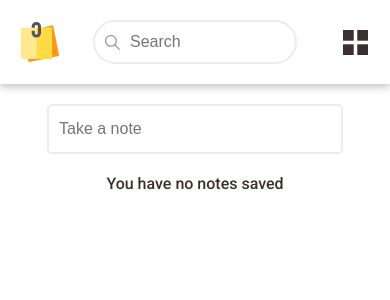
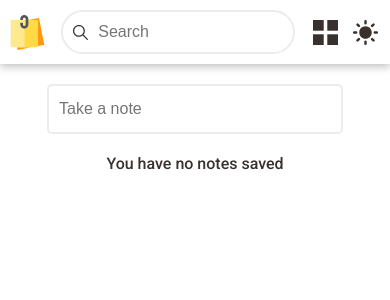
Before and after one commit to anna-rudas/notelux, a React (Vite) app: page / in a window 390 px wide. Shown: the top 300 px of the page. Built offline with nearby package versions, Linux system fonts and the light colour scheme.

Commit message:
add light and dark theme

```diff
--- a/src/App.js
+++ b/src/App.js
@@ -27,7 +27,10 @@ function App() {
   const [isEditing, setIsEditing] = useState(false);
   const [editNote, setEditNote] = useState(emptyNote);
   const [search, setSearch] = useState("");
-  const [bgColor, setBgColor] = useState("default");
+  const [theme, setTheme] = useState("light");
+  const [bgColor, setBgColor] = useState(
+    theme === "light" ? "default" : "yellow"
+  );
   const [isGrid, setIsGrid] = useState(true);
 
   const handleEdit = (event, id) => {
@@ -42,13 +45,19 @@ function App() {
     saveNotes(notes);
   }, [notes]);
 
+  useEffect(() => {
+    setBgColor(theme === "light" ? "default" : "yellow");
+  }, [theme]);
+
   return (
-    <div className="wrapper">
+    <div className="wrapper" data-theme={theme}>
       <Header
         search={search}
         setSearch={setSearch}
         isGrid={isGrid}
         setIsGrid={setIsGrid}
+        theme={theme}
+        setTheme={setTheme}
       />
       <AddNote
         isOpen={isOpen}
@@ -59,6 +68,7 @@ function App() {
         setNote={setNote}
         bgColor={bgColor}
         setBgColor={setBgColor}
+        theme={theme}
       />
       <Notes
         notes={notes}
@@ -76,6 +86,7 @@ function App() {
           setIsEditing={setIsEditing}
           bgColor={bgColor}
           setBgColor={setBgColor}
+          theme={theme}
         />
       )}
     </div>
--- a/src/components/AddNote/AddNote.js
+++ b/src/components/AddNote/AddNote.js
@@ -14,6 +14,7 @@ function AddNote({
   setNote,
   bgColor,
   setBgColor,
+  theme,
 }) {
   const handleSubmit = () => {
     setNotes([
@@ -22,13 +23,13 @@ function AddNote({
     ]);
     setNote(emptyNote);
     setIsOpen(false);
-    setBgColor("default");
+    setBgColor(theme === "light" ? "default" : "yellow");
   };
 
   const handleCancel = () => {
     setNote(emptyNote);
     setIsOpen(false);
-    setBgColor("default");
+    setBgColor(theme === "light" ? "default" : "yellow");
   };
 
   const setAddNoteValue = (field, value) => {
--- a/src/components/AddNote/AddNote.module.css
+++ b/src/components/AddNote/AddNote.module.css
@@ -11,10 +11,11 @@
   border: 2px solid var(--border);
   font-size: 1rem;
   font-weight: 500;
-  color: var(--text-primary);
+  color: var(--text-secondary);
   padding: var(--padding);
   margin: var(--margin);
   border-radius: 5px;
+  background-color: var(--bg);
 }
 
 .addNoteInput:focus {
--- a/src/components/EditNote/EditNote.js
+++ b/src/components/EditNote/EditNote.js
@@ -12,10 +12,11 @@ function EditNote({
   setNotes,
   bgColor,
   setBgColor,
+  theme,
 }) {
   const handleCancel = () => {
     setIsEditing(false);
-    setBgColor("default");
+    setBgColor(theme === "light" ? "default" : "yellow");
   };
 
   const handleSubmit = () => {
@@ -31,7 +32,7 @@ function EditNote({
       })
     );
     setIsEditing(false);
-    setBgColor("default");
+    setBgColor(theme === "light" ? "default" : "yellow");
   };
 
   const setEditNoteValue = (field, value) => {
--- a/src/components/Form/Form.js
+++ b/src/components/Form/Form.js
@@ -72,7 +72,11 @@ function Form({
           </div>
         </div>
         <div {...className(style.btnsCon)}>
-          <button {...className(style.btn, style.btnPrimary)} type="submit">
+          <button
+            style={{ color: colors[bgColor] }}
+            {...className(style.btn, style.btnPrimary)}
+            type="submit"
+          >
             Save
           </button>
           <button
--- a/src/components/Form/Form.module.css
+++ b/src/components/Form/Form.module.css
@@ -97,18 +97,16 @@
 .btnPrimary {
   border: 1.5px solid var(--text-primary);
   background-color: var(--text-primary);
-  color: var(--bg);
 }
 
 .btnPrimary:hover {
   background-color: transparent;
-  color: var(--text-primary);
+  color: var(--text-primary) !important;
 }
 
 .btnSecondary {
   border: 1.5px solid transparent !important;
   border: none;
-  /* background-color: var(--bg); */
   color: var(--text-primary);
 }
 
--- a/src/components/Header/Header.js
+++ b/src/components/Header/Header.js
@@ -6,10 +6,16 @@ import MyNotesLogo from "../../icons/MyNotesLogo";
 import SearchIcon from "../../icons/SearchIcon";
 import GridIcon from "../../icons/GridIcon";
 import ListIcon from "../../icons/ListIcon";
+import SunIcon from "../../icons/SunIcon";
+import MoonIcon from "../../icons/MoonIcon";
 
-function Header({ search, setSearch, isGrid, setIsGrid }) {
+function Header({ search, setSearch, isGrid, setIsGrid, theme, setTheme }) {
   const toggleGrid = () => {
     setIsGrid(!isGrid);
+  };
+
+  const toggleTheme = () => {
+    theme === "light" ? setTheme("dark") : setTheme("light");
   };
 
   return (
@@ -42,6 +48,17 @@ function Header({ search, setSearch, isGrid, setIsGrid }) {
             <ListIcon {...className(style.viewIcon)} />
           )}
         </button>
+        <button
+          {...className(style.iconBtn)}
+          onClick={toggleTheme}
+          title={theme === "light" ? "Light mode" : "Dark mode"}
+        >
+          {theme === "light" ? (
+            <SunIcon {...className(style.viewIcon)} />
+          ) : (
+            <MoonIcon {...className(style.viewIcon)} />
+          )}
+        </button>
       </div>
     </div>
   );
--- a/src/components/Header/Header.module.css
+++ b/src/components/Header/Header.module.css
@@ -30,6 +30,7 @@
   font-family: "Oswald", sans-serif;
   font-weight: 600;
   font-size: 1.7rem;
+  color: var(--text-secondary);
 }
 
 .searchCon {
@@ -40,6 +41,7 @@
   padding: var(--padding);
   border: 2px solid var(--border);
   border-radius: 25px;
+  margin: 0 10px;
 }
 
 .searchIcon {
@@ -56,7 +58,8 @@
   border: none;
   font-size: 1rem;
   font-weight: 500;
-  color: var(--text-primary);
+  color: var(--text-secondary);
+  background-color: var(--bg);
 }
 
 .searchInput:focus {
@@ -67,6 +70,7 @@
   display: flex;
   justify-content: flex-end;
   align-items: center;
+  gap: calc(var(--gap) * 4);
 }
 
 .iconBtn {
@@ -84,17 +88,27 @@
 }
 
 .viewIcon {
-  fill: var(--text-primary);
+  fill: var(--text-secondary);
   width: 25px;
   height: 25px;
 }
 
 @media (max-width: 600px) {
   .header {
-    grid-template-columns: 1fr 3fr 1fr;
+    grid-template-columns: 1fr 7fr 1fr;
+    padding: var(--padding);
   }
 
   .name {
     display: none;
   }
+
+  .notesIcon {
+    width: 35px;
+    height: 35px;
+  }
+
+  .setCon {
+    gap: calc(var(--gap) * 2);
+  }
 }
--- /dev/null
+++ b/src/icons/MoonIcon.js
@@ -0,0 +1,22 @@
+import React from "react";
+
+function Icon(props) {
+  return (
+    <svg
+      xmlns="http://www.w3.org/2000/svg"
+      x="0"
+      y="0"
+      enableBackground="new 0 0 455 455"
+      version="1.1"
+      viewBox="0 0 455 455"
+      xmlSpace="preserve"
+      {...props}
+    >
+      <path d="M320.18 162.705L280.63 171.052 307.72 201.052 303.437 241.245 340.34 224.751 377.243 241.245 372.96 201.052 400.05 171.052 360.5 162.705 340.34 127.67z"></path>
+      <path d="M440 325.677L414.091 320.208 400.883 297.253 387.675 320.208 361.766 325.677 379.513 345.33 376.708 371.661 400.884 360.855 425.063 371.661 422.254 345.329z"></path>
+      <path d="M218 227.5c0-89.167 51.306-166.338 126-203.64C313.443 8.6 278.978 0 242.5 0 116.855 0 15 101.855 15 227.5S116.855 455 242.5 455c36.478 0 70.943-8.6 101.5-23.86-74.694-37.302-126-114.473-126-203.64z"></path>
+    </svg>
+  );
+}
+
+export default Icon;
--- /dev/null
+++ b/src/icons/SunIcon.js
@@ -0,0 +1,22 @@
+import React from "react";
+
+function Icon(props) {
+  return (
+    <svg
+      xmlns="http://www.w3.org/2000/svg"
+      width="45.16"
+      height="45.16"
+      x="0"
+      y="0"
+      enableBackground="new 0 0 45.16 45.16"
+      version="1.1"
+      viewBox="0 0 45.16 45.16"
+      xmlSpace="preserve"
+      {...props}
+    >
+      <path d="M22.58 11.269c-6.237 0-11.311 5.075-11.311 11.312s5.074 11.312 11.311 11.312c6.236 0 11.311-5.074 11.311-11.312S28.816 11.269 22.58 11.269zM22.58 7.944a2.207 2.207 0 01-2.207-2.206V2.207a2.207 2.207 0 114.414 0v3.531a2.207 2.207 0 01-2.207 2.206zM22.58 37.215a2.207 2.207 0 00-2.207 2.207v3.53a2.207 2.207 0 104.414 0v-3.53a2.208 2.208 0 00-2.207-2.207zM32.928 12.231a2.208 2.208 0 010-3.121l2.497-2.497a2.207 2.207 0 113.121 3.121l-2.497 2.497a2.207 2.207 0 01-3.121 0zM12.231 32.93a2.205 2.205 0 00-3.121 0l-2.497 2.496a2.207 2.207 0 003.121 3.121l2.497-2.498a2.204 2.204 0 000-3.119zM37.215 22.58c0-1.219.988-2.207 2.207-2.207h3.531a2.207 2.207 0 110 4.413h-3.531a2.206 2.206 0 01-2.207-2.206zM7.944 22.58a2.207 2.207 0 00-2.207-2.207h-3.53a2.207 2.207 0 100 4.413h3.531a2.206 2.206 0 002.206-2.206zM32.928 32.93a2.208 2.208 0 013.121 0l2.497 2.497a2.205 2.205 0 11-3.121 3.12l-2.497-2.497a2.205 2.205 0 010-3.12zM12.231 12.231a2.207 2.207 0 000-3.121L9.734 6.614a2.207 2.207 0 00-3.121 3.12l2.497 2.497a2.205 2.205 0 003.121 0z"></path>
+    </svg>
+  );
+}
+
+export default Icon;
--- a/src/style.css
+++ b/src/style.css
@@ -3,14 +3,18 @@
 
 :root {
   --text-primary: #38312e;
-  --text-secondary: #9c9795;
+  --text-secondary: #38312e;
   --bg: #fff;
   --bg-transparent: rgba(95, 95, 97, 0.5);
   --border: #ececec;
-  --btn-primary: #ff9811;
   --padding: 10px;
   --margin: 10px;
   --gap: 5px;
+}
+
+[data-theme="dark"] {
+  --bg: #38312e;
+  --text-secondary: #fff;
 }
 
 * {
```
